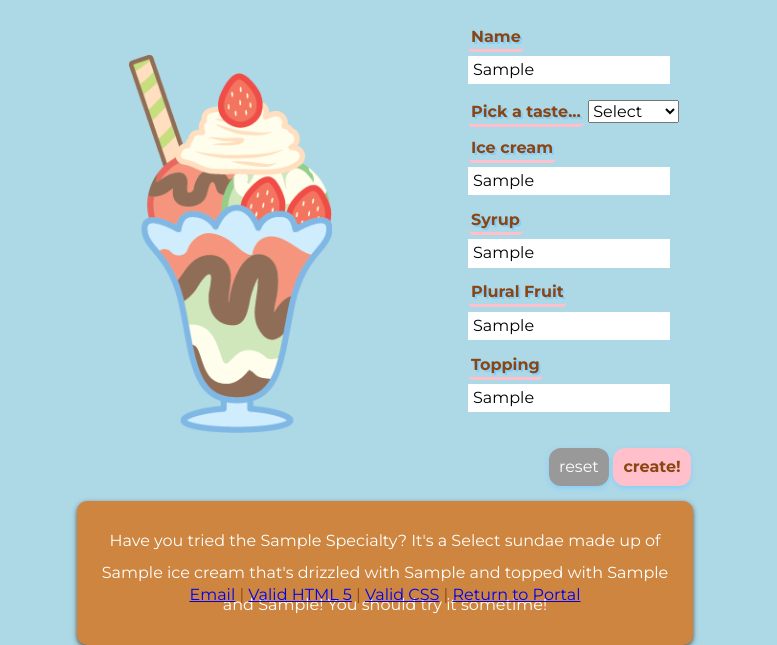
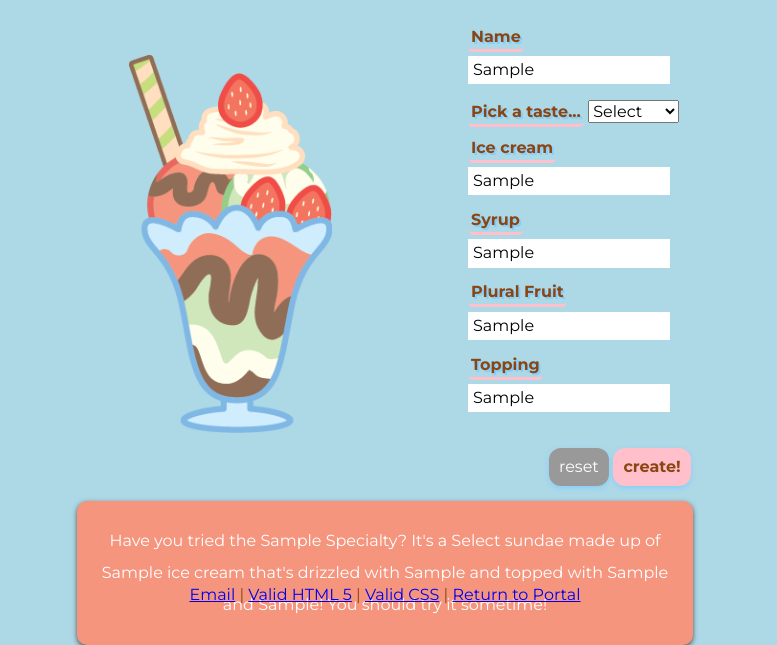
Before and after one commit to bsanch/des157-g, a plain HTML site: page studio1/index.html in a window 1280 px wide. Both pictures are taken after typing "Sample", "Sample", "Sample", "Sample", "Sample" into the empty fields and a click on the input "create!". Shown: the part 196-841 px from the top of the page, without its empty margins (255-1032 px from the left). Drawn offline with nearby package versions, Linux system fonts and the light colour scheme; a web font is replaced by a local one.

Commit message:
Update styles.css
changed some colors

```diff
--- a/studio1/styles.css
+++ b/studio1/styles.css
@@ -47,6 +47,8 @@ input {
   border: 0px;
 }
 /******** Inputs *********/
+
+
 
 input:hover {
   box-shadow: 0 0 10px #515151;
@@ -101,7 +103,6 @@ input[type="reset"]:hover {
 
 /****** IDs ******/
 
-
 #formSection {
   width: 20%;
   margin-left: 55%;
@@ -120,7 +121,7 @@ input[type="reset"]:hover {
 #msgSection {
   text-align: center;
   color: white;
-  background-color: peru;
+  background-color: #f6957d;
   border-radius: 10px;
   width: 600px;
   line-height: 2em;
```
